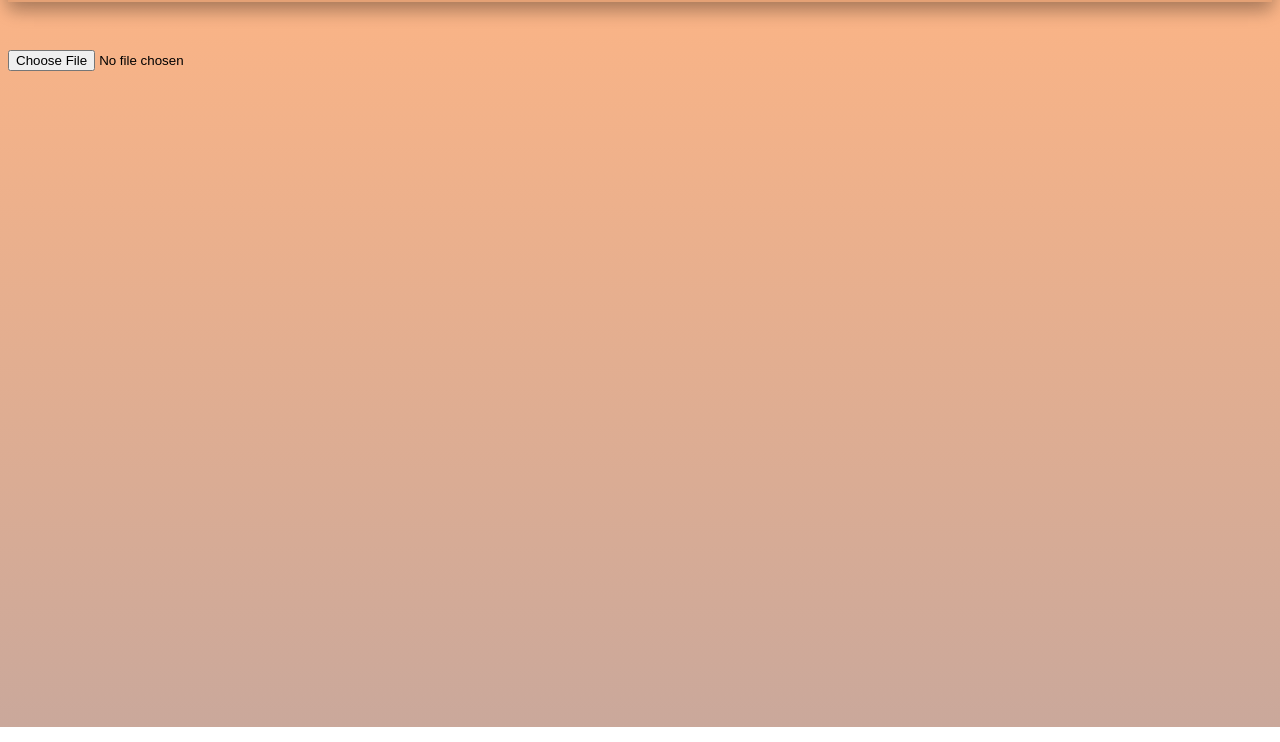
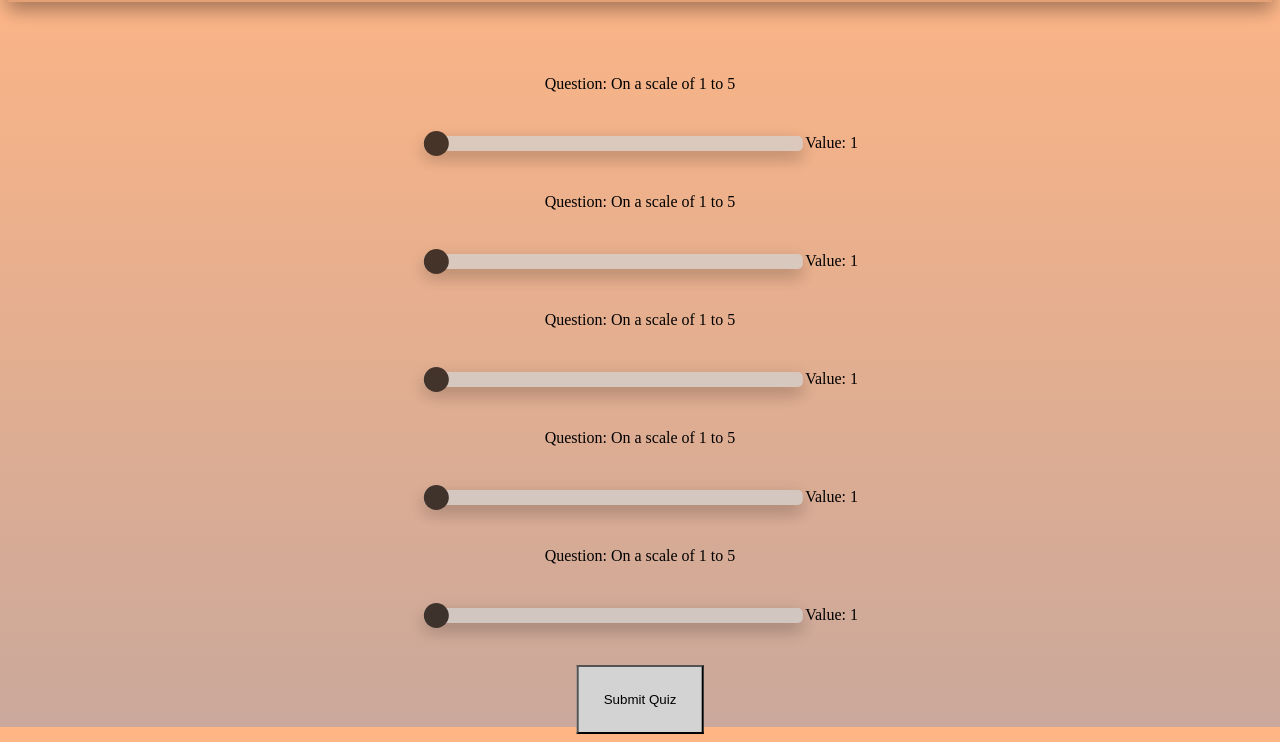
Before and after one commit to ethanoso/Team2-Project3, a plain HTML site: page quizpage.html in a window 1280 px wide. Shown: the part 73-815 px from the top of the page. Drawn offline with Linux system fonts and the light colour scheme.

Commit message:
styled sliders

```diff
--- a/quizpage.html
+++ b/quizpage.html
@@ -11,15 +11,92 @@
             <h6>Produced by Team2</h6>
             <a href="index.html">Home Page</a>
         </div>
+        <div class="quiz-container">
+            <div class="question">
+                Question: On a scale of 1 to 5
+            </div>
+            <div class="slidecontainer">
+                <input type="range" min="1" max="500" value="1" class="slider" id="myRange1">
+                <p>Value: <span id="value1"></span></p>
+                <script>
+                    var slider1 = document.getElementById("myRange1");
+                    var output1 = document.getElementById("value1");
+                    output1.innerHTML = slider1.value;
+                    slider1.oninput = function() {
+                        output1.innerHTML = Math.ceil(this.value/100);
+                    }
+                </script>
+            </div>
+
+            <div class="question">
+                Question: On a scale of 1 to 5
+            </div>
+            <div class="slidecontainer">
+                <input type="range" min="1" max="500" value="1" class="slider" id="myRange2">
+                <p>Value: <span id="value2"></span></p>
+                <script>
+                    var slider2 = document.getElementById("myRange2");
+                    var output2 = document.getElementById("value2");
+                    output2.innerHTML = slider2.value;
+                    slider2.oninput = function() {
+                        output2.innerHTML = Math.ceil(this.value/100);
+                    }
+                </script>
+            </div>
+
+            <div class="question">
+                Question: On a scale of 1 to 5
+            </div>
+            <div class="slidecontainer">
+                <input type="range" min="1" max="500" value="1" class="slider" id="myRange3">
+                <p>Value: <span id="value3"></span></p>
+                <script>
+                    var slider3 = document.getElementById("myRange3");
+                    var output3 = document.getElementById("value3");
+                    output3.innerHTML = slider3.value;
+                    slider3.oninput = function() {
+                        output3.innerHTML = Math.ceil(this.value/100);
+                    }
+                </script>
+            </div>
+
+            <div class="question">
+                Question: On a scale of 1 to 5
+            </div>
+            <div class="slidecontainer">
+                <input type="range" min="1" max="500" value="1" class="slider" id="myRange4">
+                <p>Value: <span id="value4"></span></p>
+                <script>
+                    var slider4 = document.getElementById("myRange4");
+                    var output4 = document.getElementById("value4");
+                    output4.innerHTML = slider4.value;
+                    slider4.oninput = function() {
+                        output4.innerHTML = Math.ceil(this.value/100);
+                    }
+                </script>
+            </div>
+
+            <div class="question">
+                Question: On a scale of 1 to 5
+            </div>
+            <div class="slidecontainer">
+                <input type="range" min="1" max="500" value="1" class="slider" id="myRange5">
+                <p>Value: <span id="value5"></span></p>
+                <script>
+                    var slider5 = document.getElementById("myRange5");
+                    var output5 = document.getElementById("value5");
+                    output5.innerHTML = slider5.value;
+                    slider5.oninput = function() {
+                        output5.innerHTML = Math.ceil(this.value/100);
+                    }
+                </script>
+            </div>
+        </div>
+
         <div>
-            <!-- input file -->
-            <input type="file" name="fname" id="fname" />
-
-            <!-- (A) LOAD QUIZ CSS + JS -->
-            <script src="quiz.js"></script>
-
-            <!-- (B) QUIZ CONTAINER -->
-            <div id="quizWrap"></div>
+            <button class="submit">
+                Submit Quiz
+            </button>
         </div>
 
 
--- a/styles.css
+++ b/styles.css
@@ -72,3 +72,63 @@ body{
     padding: 10px;
     color: black;
 }
+
+
+/*Styles for quizpage*/
+.quiz-container{
+    display: grid;
+    position: relative;
+    left: 50%;
+    text-align: center;
+    max-width: 60%;
+    transform: translateX(-50%);
+}
+
+.question{
+    padding: 25px;
+}
+
+.slidecontainer {
+    display: inline-flex;
+    width: 100%;
+    align-items: center;
+    justify-content: center;
+}
+.slider {
+    -webkit-appearance: none;
+    box-shadow: 0 8px 16px 0 rgba(0,0,0,0.2), 0 6px 20px 0 rgba(0,0,0,0.19);
+    position: relative;
+    width: 50%;
+    height: 15px;
+    border-radius: 5px;
+    background: #d3d3d3;
+    outline: none;
+    opacity: 0.7;
+    -webkit-transition: .2s;
+    transition: opacity .2s;
+}
+.slider:hover {
+    opacity: 1;
+}
+.slider::-webkit-slider-thumb {
+    -webkit-appearance: none;
+    appearance: none;
+    width: 25px;
+    height: 25px;
+    border-radius: 50%;
+    background: black;
+    cursor: pointer;
+}
+
+.submit{
+    background: #d3d3d3;
+    position: relative;
+    left: 50%;
+    padding: 25px;
+    margin-top: 25px;
+    transform: translate(-50%);
+    transition: all ease-in-out 250ms;
+}
+.submit:hover{
+    background-color: rgba(255, 255, 255, 0.795);
+}
```
